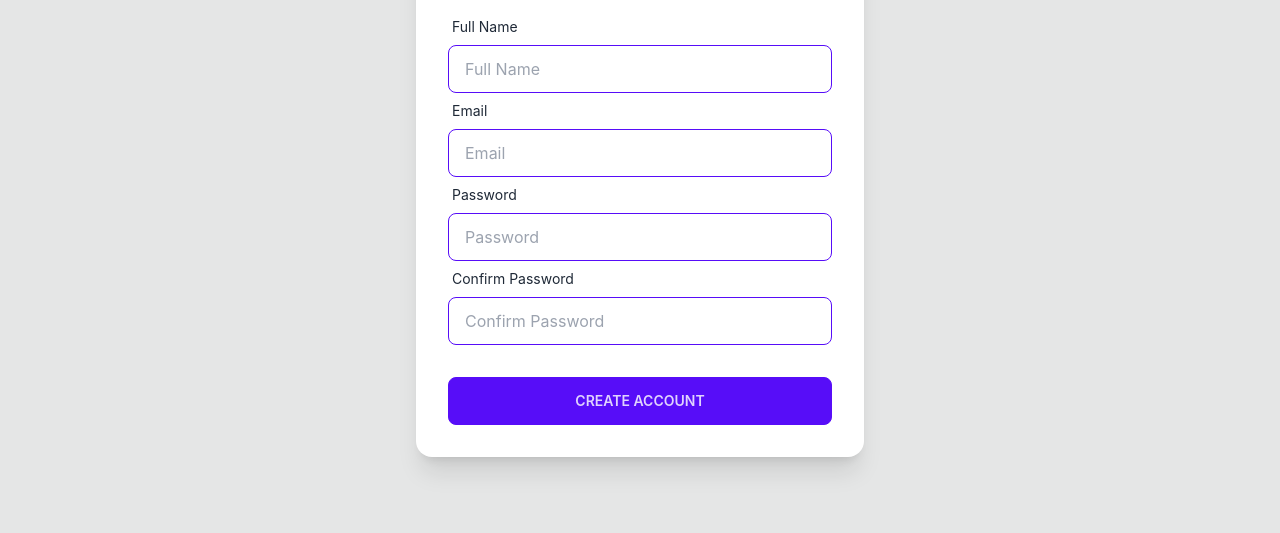
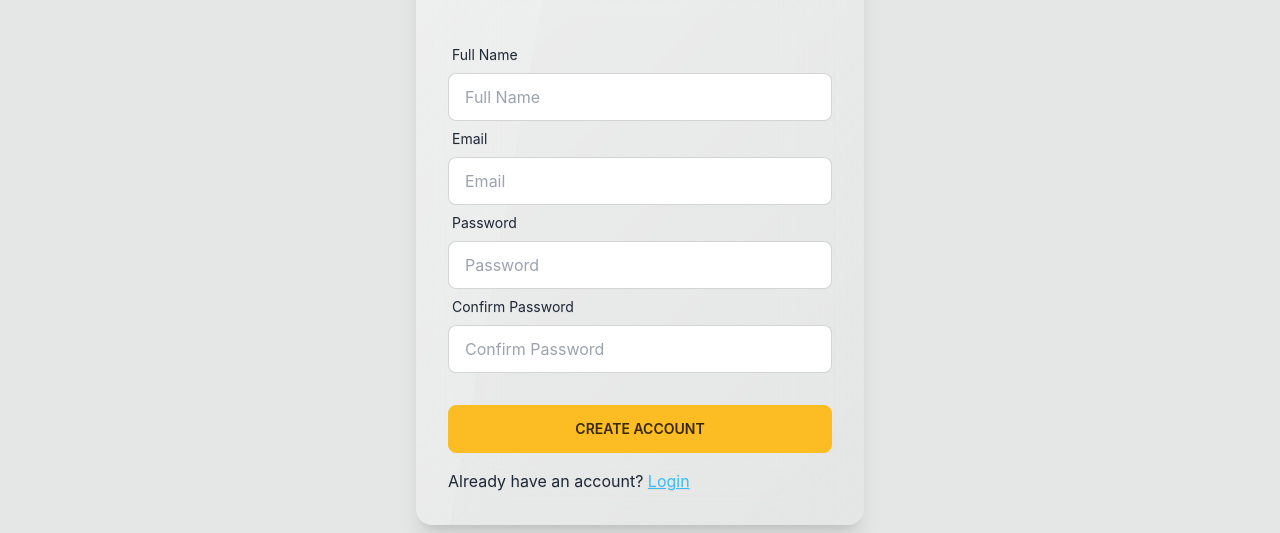
Before and after one commit to Ziyad-Aljaser/sleek-walk, a React (Create React App) app in the folder client/: page /signup in a window 1280 px wide. Shown: the part 267-800 px from the top of the page. Built offline with nearby package versions, Linux system fonts and the light colour scheme; no server answers; the database is empty.

Commit message:
Refactor import statements in multiple files

```diff
--- a/client/src/components/Checkout/ConfirmUserCheckout.jsx
+++ b/client/src/components/Checkout/ConfirmUserCheckout.jsx
@@ -1,7 +1,7 @@
 import React, { useState } from "react";
 
-import { useAuth } from "../../contexts/AuthContext";
 import { db } from "../../config/firebase";
+import { useAuth } from "../../hooks/useAuth";
 
 import useTotal from "../../hooks/useTotal";
 
--- a/client/src/components/Layout/Navbar.jsx
+++ b/client/src/components/Layout/Navbar.jsx
@@ -2,9 +2,9 @@ import React, { useCallback, useState, useEffect } from "react";
 import { Link, useLocation } from "react-router-dom";
 
 import { db } from "../../config/firebase";
+import { useAuth } from "../../hooks/useAuth";
 
 import { useShoeContext } from "../../contexts/ShoeContext";
-import { useAuth } from "../../contexts/AuthContext";
 
 import useShoesData from "../../data/useShoesData";
 
--- a/client/src/components/PrivateWrapper.jsx
+++ b/client/src/components/PrivateWrapper.jsx
@@ -1,9 +1,9 @@
 import { useEffect, useState } from "react";
 
 import { Navigate } from "react-router-dom";
-import { useAuth } from "../contexts/AuthContext";
 import { getUserRole } from "../utils/FirestoreUtils";
 import { db } from "../config/firebase";
+import { useAuth } from "../hooks/useAuth";
 
 // Used to protect the path from users that are not logged in. It redirect the user to the login page
 export const PrivateUserWrapper = ({ children }) => {
--- a/client/src/contexts/AuthContext.jsx
+++ b/client/src/contexts/AuthContext.jsx
@@ -1,13 +1,9 @@
-import React, { createContext, useContext, useEffect, useState } from 'react';
+import React, { createContext, useEffect, useState } from 'react';
 import { useNavigate  } from 'react-router-dom';
 
 import { auth, createUserWithEmailAndPassword, signInWithEmailAndPassword, updateProfile } from '../config/firebase';
 
 export const AuthContext = createContext();
-
-export function useAuth() {
-    return useContext(AuthContext);
-}
 
 export function AuthProvider({ children }) {
   const [currentUser, setCurrentUser] = useState();
--- /dev/null
+++ b/client/src/hooks/useAuth.jsx
@@ -0,0 +1,7 @@
+import { useContext } from 'react';
+import { AuthContext } from '../contexts/AuthContext';
+
+// Custom hook to use the auth context
+export function useAuth() {
+  return useContext(AuthContext);
+}
--- a/client/src/pages/Cart.jsx
+++ b/client/src/pages/Cart.jsx
@@ -9,7 +9,9 @@ import {
 } from "firebase/firestore";
 import { db } from "../config/firebase";
 
-import { useAuth } from "../contexts/AuthContext";
+import { useAuth } from "../hooks/useAuth";
+
+
 import { getActiveCartId } from "../utils/FirestoreUtils";
 
 import useTaxRate from "../hooks/useTaxRate";
--- a/client/src/pages/Checkout.jsx
+++ b/client/src/pages/Checkout.jsx
@@ -11,8 +11,7 @@ import useItemCount from "../hooks/useItemCount";
 import useSubtotal from "../hooks/useSubtotal";
 
 import { getUserAddress } from "../utils/FirestoreUtils";
-
-import { useAuth } from "../contexts/AuthContext";
+import { useAuth } from "../hooks/useAuth";
 
 import { db } from "../config/firebase";
 
--- a/client/src/pages/Login.jsx
+++ b/client/src/pages/Login.jsx
@@ -1,7 +1,7 @@
 import React, { useState } from 'react';
 import { Link } from 'react-router-dom';
-import { useAuth } from '../contexts/AuthContext';
 import Layout from "../components/Layout/Layout";
+import { useAuth } from "../hooks/useAuth";
 
 export default function Login() {
     const { login } = useAuth();
--- a/client/src/pages/Profile.jsx
+++ b/client/src/pages/Profile.jsx
@@ -2,7 +2,7 @@ import React, { useEffect, useState } from "react";
 
 import Layout from "../components/Layout/Layout";
 import AddressForm from "../components/AddressForm";
-import { useAuth } from "../contexts/AuthContext";
+import { useAuth } from "../hooks/useAuth";
 
 import { db } from "../config/firebase";
 
--- a/client/src/pages/ShoeDetails.jsx
+++ b/client/src/pages/ShoeDetails.jsx
@@ -1,7 +1,6 @@
 import React, { useState, useEffect } from "react";
 import { useParams, Link } from "react-router-dom";
-
-import { useAuth } from "../contexts/AuthContext";
+import { useAuth } from "../hooks/useAuth";
 
 import { db } from "../config/firebase";
 import {
--- a/client/src/pages/Signup.jsx
+++ b/client/src/pages/Signup.jsx
@@ -1,5 +1,8 @@
-import React, { useState } from 'react';
-import { useAuth } from '../contexts/AuthContext';
+import React, { useState } from "react";
+import { Link, useNavigate } from "react-router-dom";
+
+import { useAuth } from "../hooks/useAuth";
+
 import Layout from "../components/Layout/Layout";
 
 export default function Signup() {
@@ -14,54 +17,65 @@ export default function Signup() {
   const [error, setError] = useState("");
   const [signupSuccess, setSignupSuccess] = useState(false);
 
+  const [isLoading, setIsLoading] = useState(false); // State to manage loading status
+
+  const navigate = useNavigate(); // Invoke useNavigate
+
   function handleForm(e) {
     setState({
       ...state,
-      [e.target.name]: e.target.value
+      [e.target.name]: e.target.value,
     });
   }
 
   async function handleSubmit(e) {
     e.preventDefault();
 
+    setIsLoading(true); // Indicate loading status
+
     if (state.password !== state.passwordConfirm) {
       console.error("Passwords do not match");
       setError("Passwords do not match");
+      setIsLoading(false); // Reset loading status
+
       return;
     }
 
     try {
       await signUp(state.email, state.password, state.fullName);
       setError("");
-      // Optionally, redirect to another page or set a success state
-      console.log("Created Account Successfuly!");
+      console.log("Created Account Successfully!");
       setSignupSuccess(true);
+      // Show success message for a few seconds before redirecting
+      setTimeout(() => {
+        navigate("/"); // Adjust the path as needed
+        setIsLoading(false); // Reset loading status
+      }, 2000); // 2000 ms delay = 2 seconds
     } catch (err) {
       console.error(err);
       setError(err.message);
+      setIsLoading(false); // Ensure to reset loading state in case of error as well
     }
   }
 
   return (
     <Layout>
       <div className="flex items-center justify-center h-screen bg-base-300 p-5">
-        <div className="card w-full max-w-md bg-base-100 shadow-xl -mt-24">
+        <div className="card w-full max-w-md glass shadow-xl">
           <div className="card-body">
             <h1 className="text-4xl font-bold text-center mb-6">New Account</h1>
-
             {/* Used to show the Error/Success notification to the user */}
             {error ? (
               <div className="alert alert-error">
-                <span>
-                  Error! {error}
-                </span>
+                <span>Error! {error}</span>
               </div>
-            ) : signupSuccess && (
-              <div className="alert alert-success">
-                <span>Signup Successful, Welcome!</span>
-              </div>
+            ) : (
+              signupSuccess && (
+                <div className="alert alert-success">
+                  <span>Signup Successful, Welcome!</span>
+                </div>
+              )
             )}
-
             <form onSubmit={handleSubmit}>
               <div className="form-control">
                 <label className="label">
@@ -71,7 +85,7 @@ export default function Signup() {
                   type="text"
                   name="fullName"
                   placeholder="Full Name"
-                  className="input input-bordered input-primary"
+                  className="input input-bordered input"
                   onChange={handleForm}
                   required
                 />
@@ -85,7 +99,7 @@ export default function Signup() {
                   type="email"
                   name="email"
                   placeholder="Email"
-                  className="input input-bordered input-primary"
+                  className="input input-bordered input"
                   onChange={handleForm}
                   required
                 />
@@ -99,7 +113,7 @@ export default function Signup() {
                   type="password"
                   name="password"
                   placeholder="Password"
-                  className="input input-bordered input-primary"
+                  className="input input-bordered input"
                   onChange={handleForm}
                   required
                 />
@@ -113,17 +127,31 @@ export default function Signup() {
                   type="password"
                   name="passwordConfirm"
                   placeholder="Confirm Password"
-                  className="input input-bordered input-primary"
+                  className="input input-bordered input"
                   onChange={handleForm}
                   required
                 />
               </div>
 
               <div className="form-control mt-8">
-                <button type="submit" className="btn btn-primary">
-                  Create Account
+                <button
+                  type="submit"
+                  className="btn btn-warning"
+                  disabled={isLoading}
+                >
+                  {isLoading ? (
+                    <span className="loading loading-spinner loading-md"></span>
+                  ) : (
+                    "Create Account"
+                  )}
                 </button>
               </div>
+              <p className="mt-4">
+                Already have an account?{" "}
+                <Link to="/login" className="link link-info">
+                  Login
+                </Link>
+              </p>
             </form>
           </div>
         </div>
```
Also changed, not shown: 1 other file (tests, documents, lock files or other folders).
